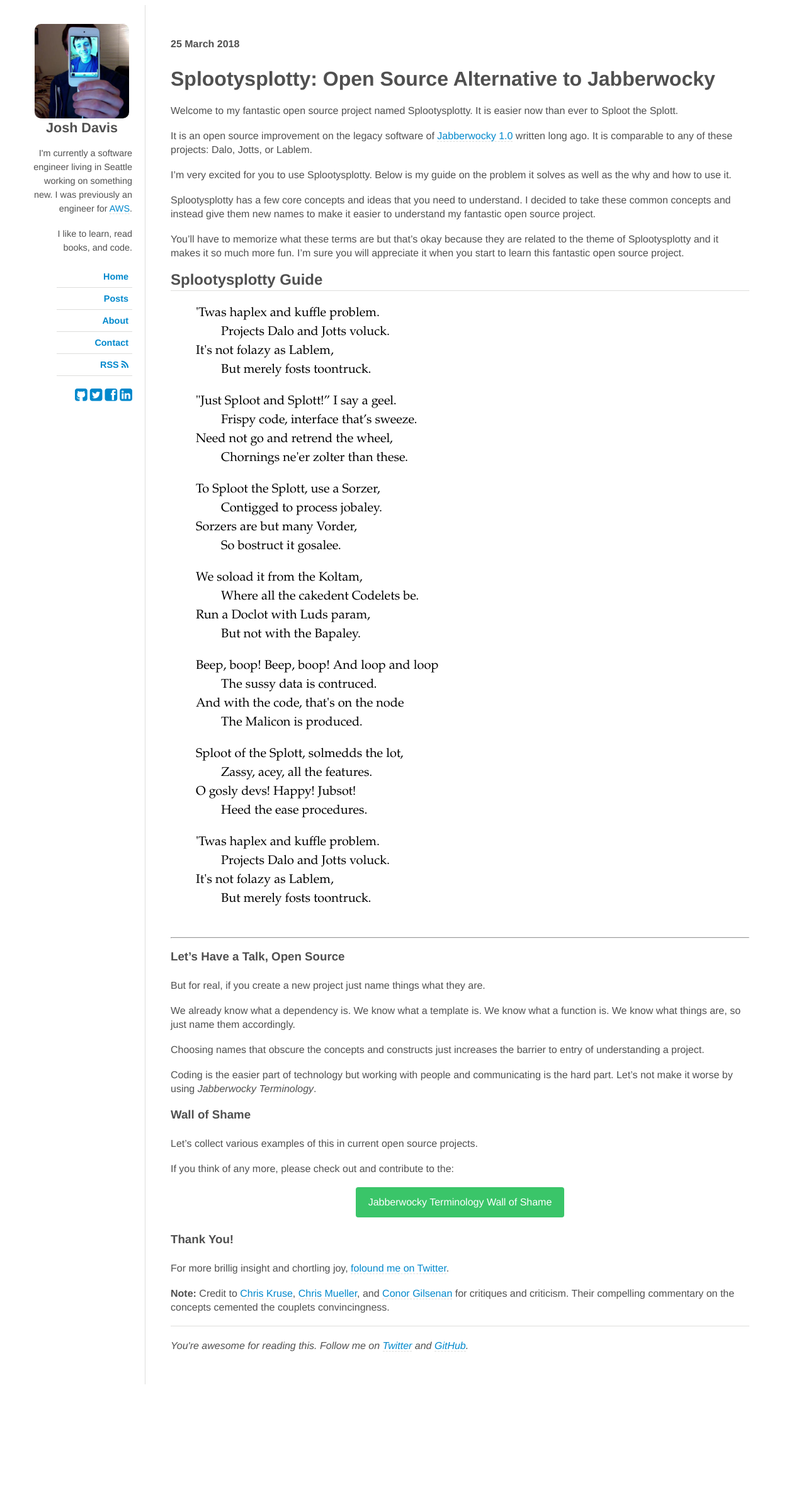
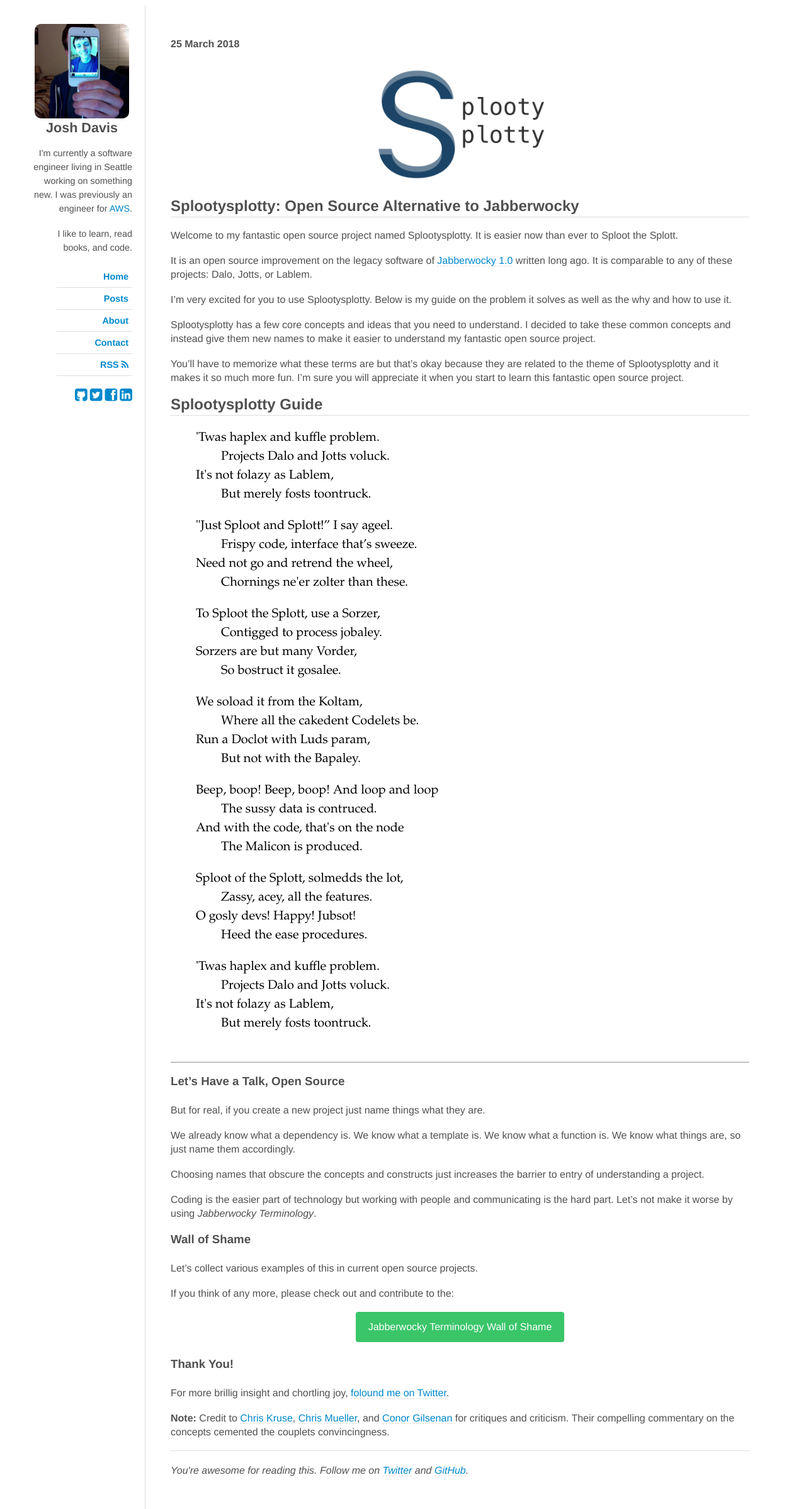
Before and after one commit to jdavis/jdavis.github.com, a Jekyll site: the page built from _posts/2018-03-25-splootysplotty-open-source-alternative-to-jabberwocky.md, in a window 1280 px wide. Shown: the whole page at 63% size. Built offline with Jekyll 4.4.1, drawn with Linux system fonts in a browser that asks for light colours; nearby versions of some CDN libraries; some web fonts are replaced; before the commit the page ends 2198 px from its top, so only the background shows below that.

Commit message:
Minor fixes, add logo, fix some open graph tags

```diff
--- /dev/null
+++ b/_includes/splootysplotty_meta.html
@@ -0,0 +1 @@
+        <meta property="og:image" content="{{site.url}}/img/splootysplotty/icon.png">
--- a/_layouts/default.html
+++ b/_layouts/default.html
@@ -8,11 +8,16 @@
         <meta http-equiv="Content-Type" content="text/html; charset=iso-8859-1">
         <meta name="viewport" content="width=device-width, initial-scale=1">
 
+        <meta name="twitter:creator" content="@jldavis" />
         <meta property="og:title" content="{% if page.title %}{{ page.title }} - {% endif %}{{ site.title }}">
-        <meta property="og:type" content="website">
-        <meta property="og:image" content="{{ site.url }}/img/me.png">
         <meta property="og:url" content="{{ site.url }}{{ page.url }}">
         <meta property="og:description" content="{{ page.description }}">
+        <meta property="og:type" content="website">
+    {% if page.meta %}
+        {% include {{ page.meta }} %}
+    {% else %}
+        <meta property="og:image" content="{{ site.url }}/img/misc/me.png">
+    {% endif %}
 
         <title>{% if page.title %}{{ page.title }} - {% endif %}{{ site.title }}</title>
 
--- a/_posts/2018-03-25-splootysplotty-open-source-alternative-to-jabberwocky.md
+++ b/_posts/2018-03-25-splootysplotty-open-source-alternative-to-jabberwocky.md
@@ -9,8 +10,13 @@
     famous work.
 ---
 
-{{ page.title }}
-================
+
+<div class="sploot-logo">
+    <img src="/img/splootysplotty/logo.png" alt="Logo of Splootysplotty" />
+</div>
+
+
+## {{page.title}}
 
 Welcome to my fantastic open source project named Splootysplotty. It is easier
 now than ever to Sploot the Splott.
@@ -46,7 +52,7 @@
 </p>
 
 <p>
-    "Just Sploot and Splott!” I say a geel.
+    "Just Sploot and Splott!” I say ageel.
     <br/>
     <span>Frispy code, interface that’s sweeze.</span>
     <br/>
--- a/css/poetry.css
+++ b/css/poetry.css
@@ -1,3 +1,9 @@
+.sploot-logo {
+    margin: 0 auto;
+    width: 300px;
+    text-align: center;
+}
+
 .poem {
     color: #000;
     font-family: Garamond, Baskerville, 'Baskerville Old Face', 'Hoefler Text', 'Times New Roman', serif;
```
Also changed, not shown: other parts of _posts/2018-03-25-splootysplotty-open-source-alternative-to-jabberwocky.md (+1 -0 lines), img/splootysplotty/icon.png (added), img/splootysplotty/logo.png (added).
